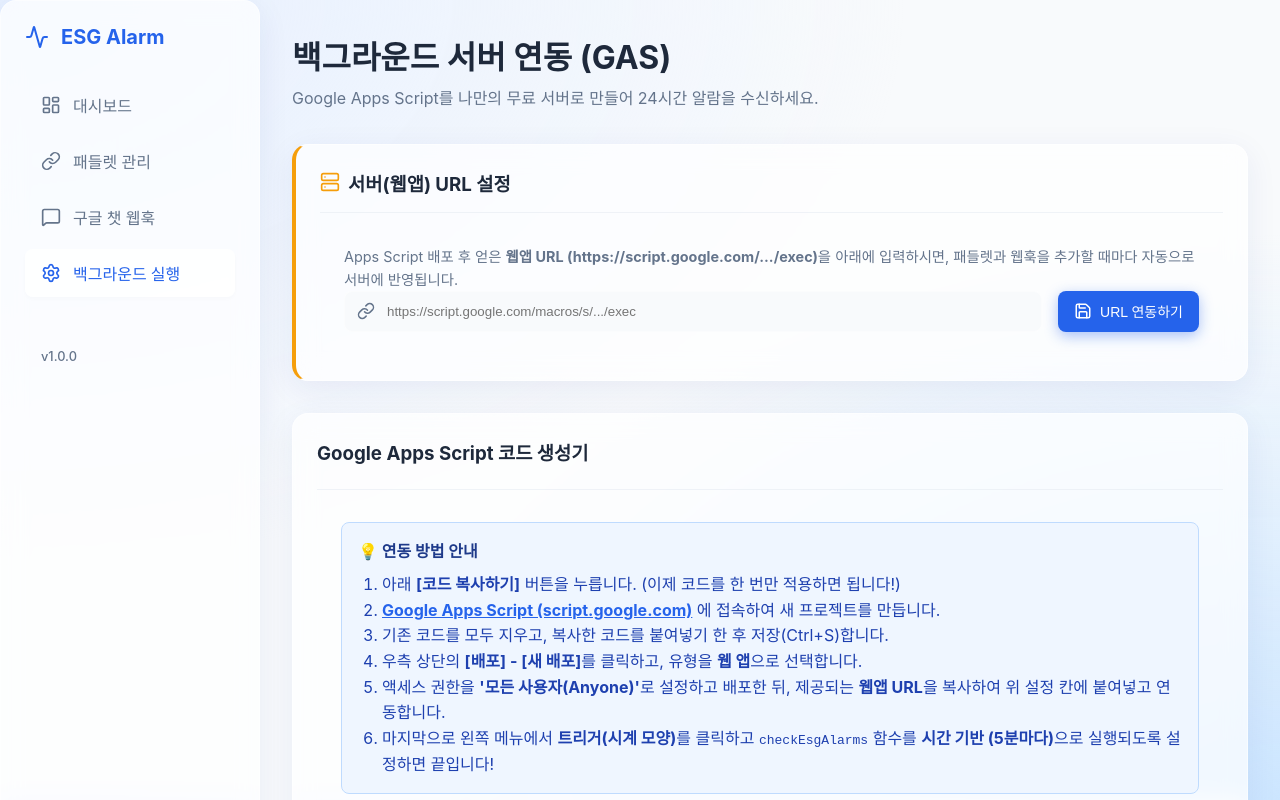
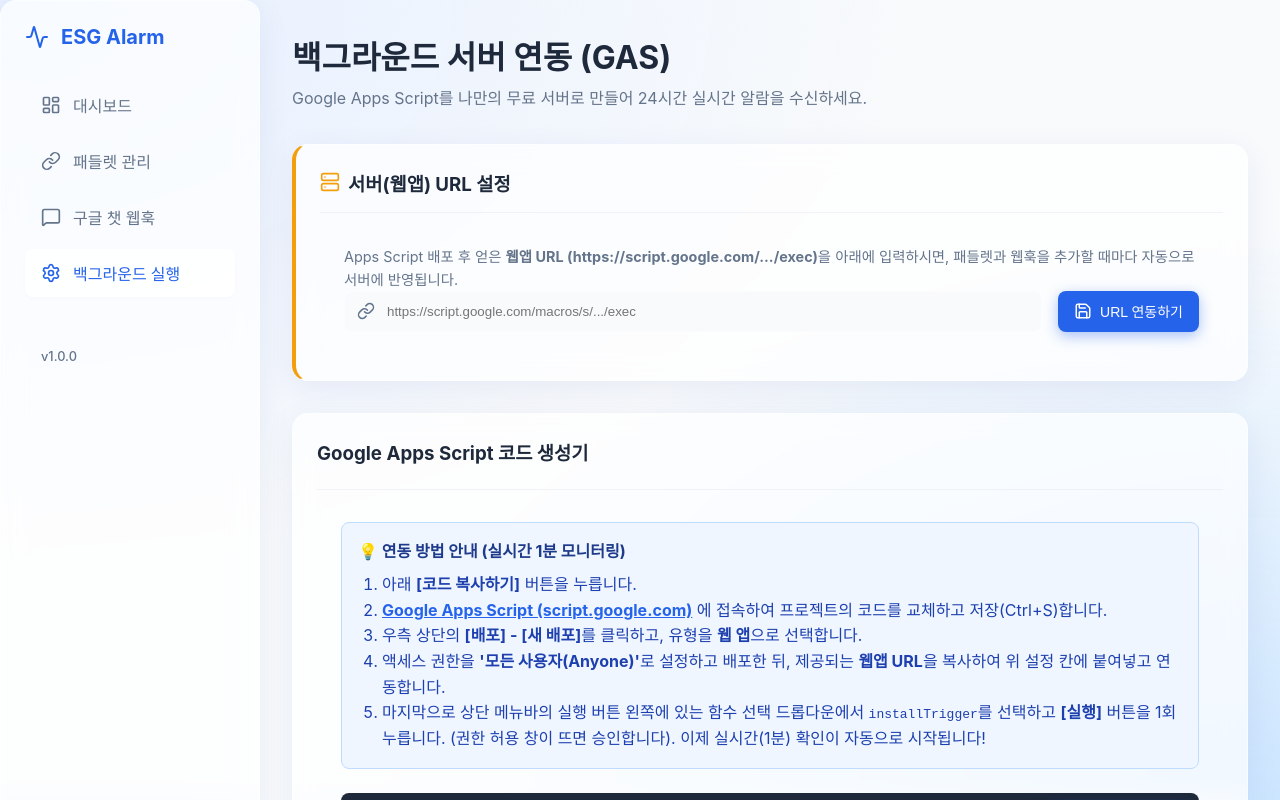
Before and after one commit to fitsociety-hue/esgalarm, a React (Vite) app: page /#/background in a window 1280 px wide. Shown: the top 800 px of the page. Built offline with nearby package versions, Linux system fonts and the light colour scheme.

Commit message:
Update GAS code to check every 1 minute and add installTrigger

```diff
--- a/src/pages/Background.jsx
+++ b/src/pages/Background.jsx
@@ -283,6 +283,25 @@ function checkEsgAlarms() {
     }
   });
 }
+
+// ==========================================
+// 트리거 자동 설정 함수 (이 함수를 한 번 실행하세요!)
+// ==========================================
+function installTrigger() {
+  // 기존 트리거가 있다면 모두 삭제
+  const triggers = ScriptApp.getProjectTriggers();
+  for (let i = 0; i < triggers.length; i++) {
+    ScriptApp.deleteTrigger(triggers[i]);
+  }
+
+  // 1분 단위로 실시간 확인하는 트리거 생성
+  ScriptApp.newTrigger('checkEsgAlarms')
+    .timeBased()
+    .everyMinutes(1)
+    .create();
+
+  console.log("✅ 1분 단위 실시간 확인 트리거가 성공적으로 설정되었습니다!");
+}
 `;
   };
 
@@ -296,7 +315,7 @@ function checkEsgAlarms() {
     <div className="dashboard-container" style={{ display: 'flex', flexDirection: 'column', gap: '2rem' }}>
       <div>
         <h1>백그라운드 서버 연동 (GAS)</h1>
-        <p>Google Apps Script를 나만의 무료 서버로 만들어 24시간 알람을 수신하세요.</p>
+        <p>Google Apps Script를 나만의 무료 서버로 만들어 24시간 실시간 알람을 수신하세요.</p>
       </div>
 
       <div className="card glass-panel" style={{ borderLeft: backendUrl ? '4px solid #10b981' : '4px solid #f59e0b' }}>
@@ -340,14 +359,13 @@ function checkEsgAlarms() {
         </div>
         <div style={{ padding: '0 1.5rem 1.5rem 1.5rem', lineHeight: '1.6' }}>
           <div className="alert-info" style={{ background: '#eff6ff', padding: '1rem', borderRadius: '8px', marginBottom: '1.5rem', border: '1px solid #bfdbfe' }}>
-            <h4 style={{ margin: '0 0 0.5rem 0', color: '#1e3a8a' }}>💡 연동 방법 안내</h4>
+            <h4 style={{ margin: '0 0 0.5rem 0', color: '#1e3a8a' }}>💡 연동 방법 안내 (실시간 1분 모니터링)</h4>
             <ol style={{ paddingLeft: '1.5rem', margin: 0, color: '#1e40af' }}>
-              <li>아래 <strong>[코드 복사하기]</strong> 버튼을 누릅니다. (이제 코드를 한 번만 적용하면 됩니다!)</li>
-              <li><a href="https://script.google.com/" target="_blank" rel="noreferrer" style={{ color: 'var(--primary-blue)', fontWeight: 'bold' }}>Google Apps Script (script.google.com)</a> 에 접속하여 새 프로젝트를 만듭니다.</li>
-              <li>기존 코드를 모두 지우고, 복사한 코드를 붙여넣기 한 후 저장(Ctrl+S)합니다.</li>
+              <li>아래 <strong>[코드 복사하기]</strong> 버튼을 누릅니다.</li>
+              <li><a href="https://script.google.com/" target="_blank" rel="noreferrer" style={{ color: 'var(--primary-blue)', fontWeight: 'bold' }}>Google Apps Script (script.google.com)</a> 에 접속하여 프로젝트의 코드를 교체하고 저장(Ctrl+S)합니다.</li>
               <li>우측 상단의 <strong>[배포] - [새 배포]</strong>를 클릭하고, 유형을 <strong>웹 앱</strong>으로 선택합니다.</li>
               <li>액세스 권한을 <strong>'모든 사용자(Anyone)'</strong>로 설정하고 배포한 뒤, 제공되는 <strong>웹앱 URL</strong>을 복사하여 위 설정 칸에 붙여넣고 연동합니다.</li>
-              <li>마지막으로 왼쪽 메뉴에서 <strong>트리거(시계 모양)</strong>를 클릭하고 <code>checkEsgAlarms</code> 함수를 <strong>시간 기반 (5분마다)</strong>으로 실행되도록 설정하면 끝입니다!</li>
+              <li>마지막으로 상단 메뉴바의 실행 버튼 왼쪽에 있는 함수 선택 드롭다운에서 <code>installTrigger</code>를 선택하고 <strong>[실행]</strong> 버튼을 1회 누릅니다. (권한 허용 창이 뜨면 승인합니다). 이제 실시간(1분) 확인이 자동으로 시작됩니다!</li>
             </ol>
           </div>
 
```
